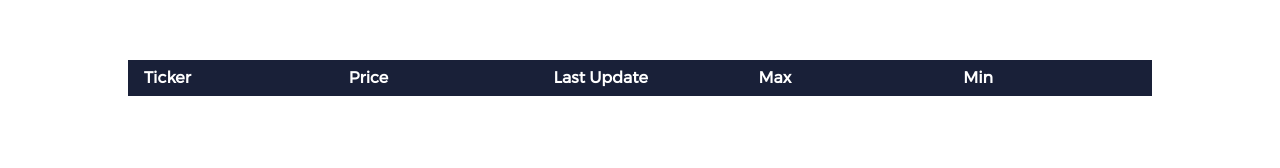
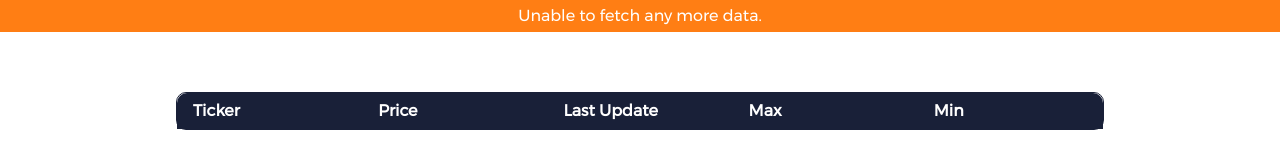
Before and after one commit to shotzz/webSockets, a plain HTML site: page index.html in a window 1280 px wide. Drawn offline with Linux system fonts and the light colour scheme.

Commit message:
Added banner for closed, error and failed socket connections, css and bug fixes

```diff
--- a/index.html
+++ b/index.html
@@ -6,6 +6,7 @@
     <link rel="stylesheet" href="style.css" />
 </head>
 <body>
+<div id="info">Unable to fetch any more data.</div>
 <div id="wrapper">
     <div class="loading">Loading.....</div>
     <div id="results">
--- a/style.css
+++ b/style.css
@@ -11,12 +11,12 @@
 }
 
 html, body {
-    height: 100%;
     margin: 0;
     padding: 0;
 }
 
 body {
+    color: #454545;
     font-family: 'Montserrat',-apple-system,BlinkMacSystemFont,"Segoe UI",Ubuntu,Helvetica,Arial,sans-serif;
     line-height: normal;
     -webkit-background-size: cover;
@@ -25,21 +25,35 @@ body {
     position: relative;
 }
 
+#info {
+    background: #ff7e14;
+    color: #ffffff;
+    display: none;
+    padding: 8px;
+    text-align: center;
+}
+
+#info.closed,
+#info.error,
+#info.failed{
+    display: block;
+}
+
 #wrapper {
-    height: 100%;
-    overflow: hidden;
+    padding: 60px;
     width: 100%;
 }
 
 #results {
+    border: 1px solid #192038;
+    border-radius: 10px;
     display: flex;
     flex-direction: column;
-    margin: 60px auto;
+    margin: auto;
     width: 80%;
 }
 
 .loading {
-    color: #ffffff;
     display: none;
     padding: 100px 30px;
     text-align: center;
@@ -49,11 +63,19 @@ body {
     display: block;
 }
 
+.spinner #results {
+    display: none;
+}
+
 .row {
     background: #ffffff;
     display: flex;
     flex-direction: row;
     transition: background-color 1s linear;
+}
+
+.row:last-child {
+    border-radius: 0 0 10px 10px;
 }
 
 .row div {
@@ -63,6 +85,7 @@ body {
 
 .row.header {
     background: #192038;
+    border-radius: 10px 10px 0 0;
     color: #ffffff;
     font-weight: 600;
 }
--- a/websockets.js
+++ b/websockets.js
@@ -14,9 +14,11 @@ function openWSConnection() {
         };
         webSocket.onclose = function (closeEvent) {
             console.log("WebSocket CLOSE: " + JSON.stringify(closeEvent, null, 4));
+            document.getElementById("info").classList.add("closed");
         };
         webSocket.onerror = function (errorEvent) {
             console.log("WebSocket ERROR: " + JSON.stringify(errorEvent, null, 4));
+            document.getElementById("info").classList.add("error");
         };
         webSocket.onmessage = function (messageEvent) {
             var wsMsg = messageEvent.data;
@@ -25,6 +27,7 @@ function openWSConnection() {
         };
     } catch (exception) {
         console.error(exception);
+        document.getElementById("info").classList.add("failed");
     }
 }
 
@@ -154,7 +157,7 @@ setInterval(function () {
         if(presentTime - stockObj[stock].time > 60000) {
             stockObj[stock].displayTime = stockObj[stock].displayTime + 60;
 
-            document.getElementById(stock+"-time").innerText = stockObj[stock].displayTime || "Jus Now";
+            document.getElementById(stock+"-time").innerText = Math.round(stockObj[stock].displayTime) || "Jus Now";
         }
     });
 }, 60000);
```
